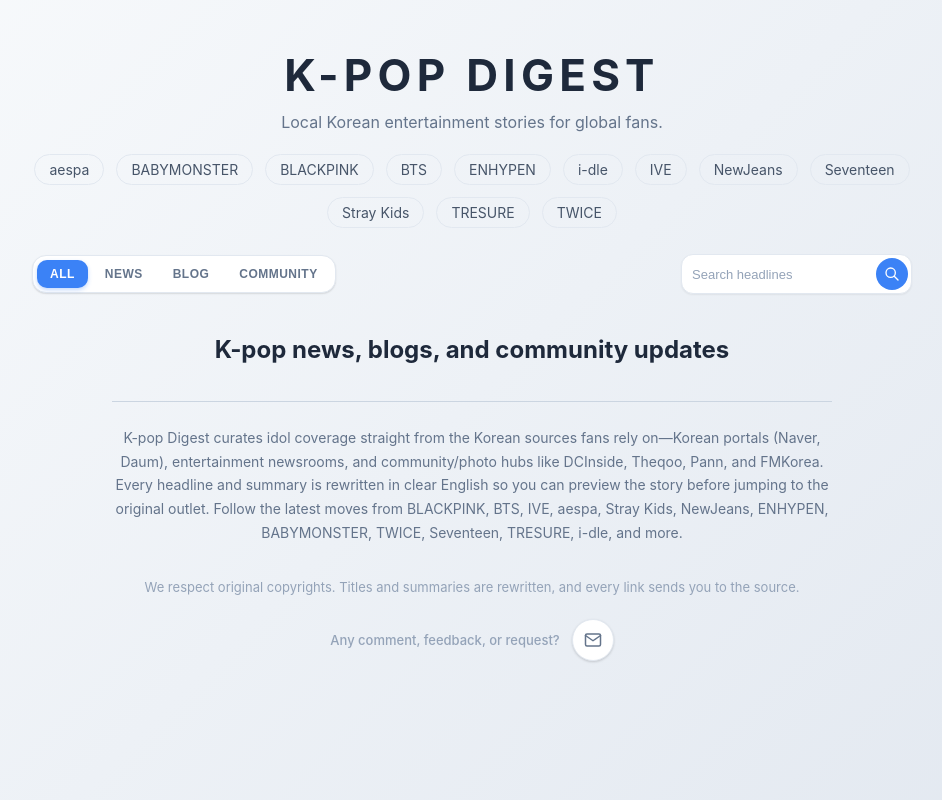
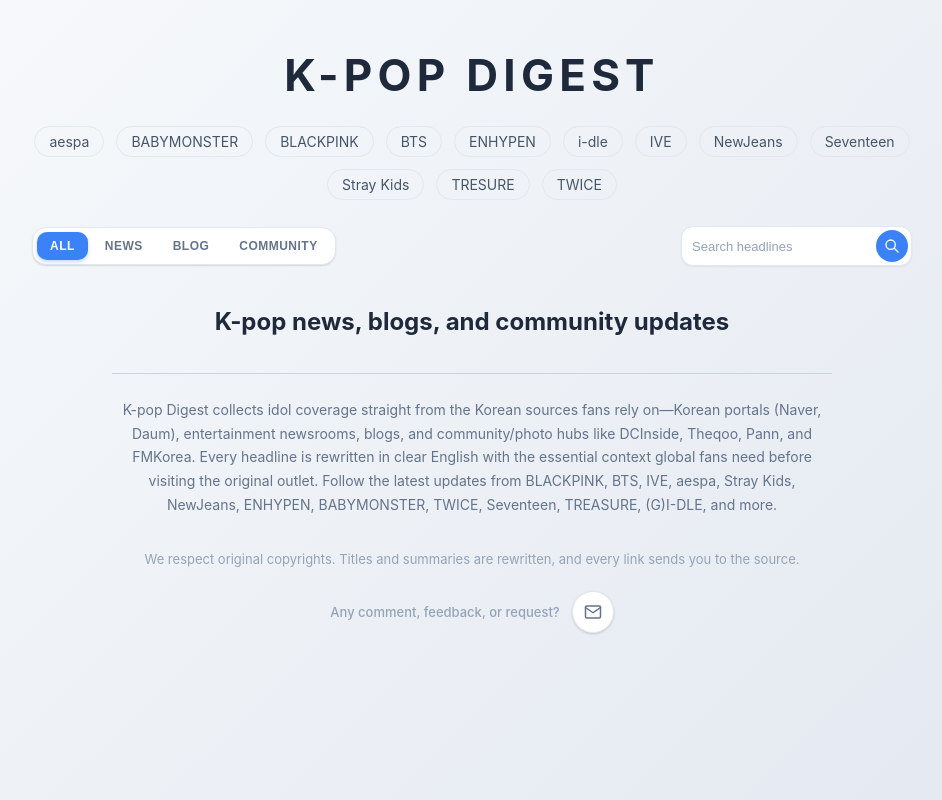
Before and after one commit to rhymesg/kpopdigest, a Next.js app in the folder frontend/: page / in a window 1280 px wide. Shown: the whole page, without its empty margins (168-1110 px from the left). Built offline with nearby package versions, Linux system fonts and the light colour scheme; no server answers; the database is empty.

Commit message:
SEO update

```diff
--- a/frontend/app/globals.css
+++ b/frontend/app/globals.css
@@ -28,7 +28,7 @@
 }
 
 .hero h1 {
-  margin: 0;
+  margin: 0 0 24px;
   font-size: 2.75rem;
   letter-spacing: 0.12em;
   text-transform: uppercase;
--- a/frontend/app/layout.tsx
+++ b/frontend/app/layout.tsx
@@ -3,23 +3,32 @@
 import { Analytics } from '@vercel/analytics/next';
 
 export const metadata: Metadata = {
-  title: 'K-pop Digest',
+  title: 'K-pop Digest | K-pop News in English & Translated Korean Blogs',
   description:
-    'Fresh K-pop news, blog recaps, and community photo posts pulled from Korean portals (Naver, Daum), entertainment newsrooms, and idol community boards like DCInside, Theqoo, Pann, and Instiz—rewritten in English for global fans following BLACKPINK, BTS, IVE, Stray Kids, aespa, NewJeans, ENHYPEN, BABYMONSTER, and beyond.',
+    'K-pop Digest delivers kpop news in english every day by translating verified Korean newsrooms, idol blogs, and community forums. Find kpop translated korean news, kpop translated korean blogs, and kpop korean community posts in english for artists like BLACKPINK, BTS, IVE, Stray Kids, aespa, NewJeans, ENHYPEN, and BABYMONSTER.',
   keywords: [
-    'K-pop news',
-    'K-pop blog recaps',
-    'K-pop community posts',
-    'idol headlines',
-    'BLACKPINK news',
-    'BTS update',
-    'IVE news',
-    'aespa news',
-    'Stray Kids news',
-    'NewJeans news',
-    'ENHYPEN news',
-    'BABYMONSTER news',
+    'kpop news in english',
+    'kpop translated korean news',
+    'kpop blogs in english',
+    'kpop translated korean blogs',
+    'kpop korean online forum',
+    'kpop korean community posts english',
+    'BLACKPINK news in English',
+    'BTS updates',
+    'K-pop translation site',
   ],
+  openGraph: {
+    title: 'K-pop Digest | K-pop News in English & Translated Korean Blogs',
+    description:
+      'Stay current with kpop news in english, translated Korean blogs, and rewritten community posts from DCInside, Theqoo, Pann, and more on K-pop Digest.',
+    type: 'website',
+  },
+  twitter: {
+    card: 'summary_large_image',
+    title: 'K-pop Digest | K-pop News in English',
+    description:
+      'Daily kpop news in english with translated Korean articles, blogs, and community forum highlights for global fans.',
+  },
 };
 
 export default function RootLayout({ children }: { children: React.ReactNode }) {
--- a/frontend/app/page.tsx
+++ b/frontend/app/page.tsx
@@ -31,8 +31,7 @@
   return (
     <main>
       <header className="hero">
-        <h1>K-pop Digest</h1>
-        <p>{SITE_CONTENT.tagline}</p>
+        <h1>K-POP DIGEST</h1>
         <nav className="hero-nav">
           {artists.map((artist) => (
             <Link key={artist.slug} href={`/${artist.slug}`}>
--- a/frontend/lib/content.ts
+++ b/frontend/lib/content.ts
@@ -1,7 +1,7 @@
 export const SITE_CONTENT = {
   description: {
-    main: "K-pop Digest curates idol coverage straight from the Korean sources fans rely on—Korean portals (Naver, Daum), entertainment newsrooms, and community/photo hubs like DCInside, Theqoo, Pann, and FMKorea. Every headline and summary is rewritten in clear English so you can preview the story before jumping to the original outlet. Follow the latest moves from BLACKPINK, BTS, IVE, aespa, Stray Kids, NewJeans, ENHYPEN, BABYMONSTER, TWICE, Seventeen, TRESURE, i-dle, and more.",
+    main:
+      'K-pop Digest collects idol coverage straight from the Korean sources fans rely on—Korean portals (Naver, Daum), entertainment newsrooms, blogs, and community/photo hubs like DCInside, Theqoo, Pann, and FMKorea. Every headline is rewritten in clear English with the essential context global fans need before visiting the original outlet. Follow the latest updates from BLACKPINK, BTS, IVE, aespa, Stray Kids, NewJeans, ENHYPEN, BABYMONSTER, TWICE, Seventeen, TREASURE, (G)I-DLE, and more.',
   },
   copyright: "We respect original copyrights. Titles and summaries are rewritten, and every link sends you to the source.",
-  tagline: "Local Korean entertainment stories for global fans.",
 } as const;
```
